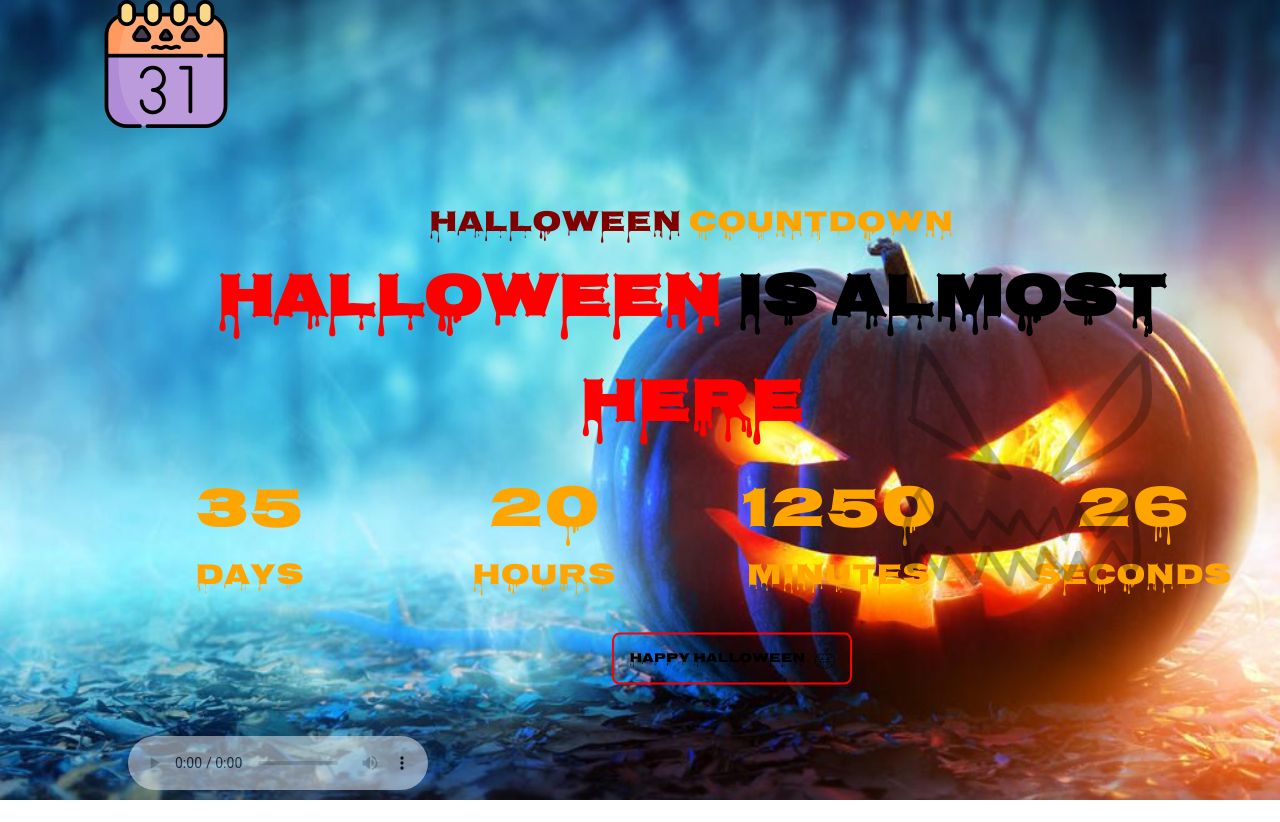
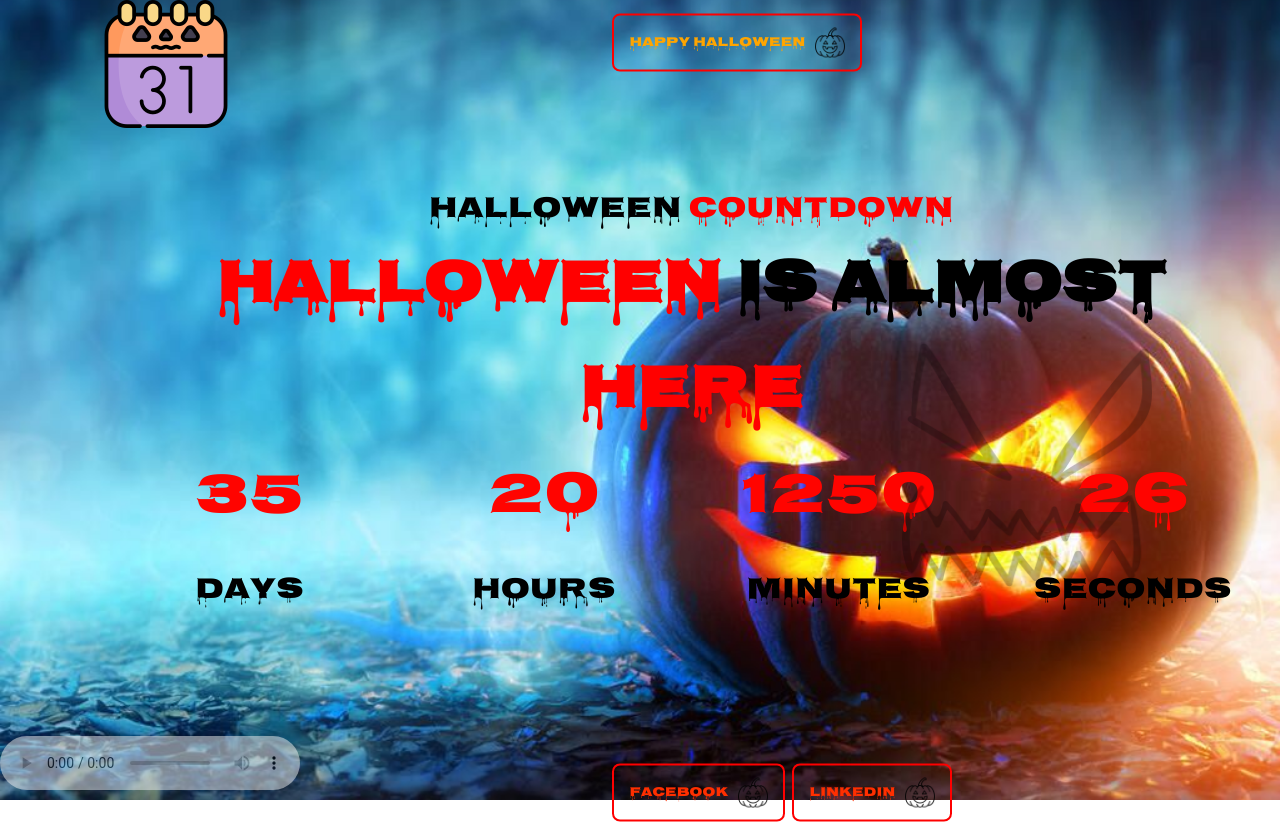
Before and after one commit to DevCodeX1/Halloween-countdown, a plain HTML site: page index.html in a window 1280 px wide. Before the commit the page ends 800 px from the top, so only its background shows below. Drawn offline with Linux system fonts and the light colour scheme.

Commit message:
added 2 more buttons!

```diff
--- a/index.html
+++ b/index.html
@@ -35,11 +35,13 @@
                 <p id="seconds">00</p>
                 <span>Seconds</span>
             </div>
+          </div>
+          <a href="https://www.facebook.com/DavidH25/"><button id="button1" type="button">Facebook <img src="images/pumpkin.png"alt="pumpkin"></button></a>
+          <a href="https://www.linkedin.com/in/david-hawley-5936a817a/"><button id="button2" type="button">LinkedIn <img src="images/pumpkin.png"alt="pumpkin"></button></a>
+          <a href="https://github.com/DevCodeX1"><button type="button">Happy Halloween <img src="images/pumpkin.png" alt="pumpkin"></button></a>
+        </div>
 
-          </div>
-          <button type="button">Happy Halloween <img src="images/pumpkin.png" alt="pumpkin"></button>
 
-        </div>
         <img src="images/halloween-demon-eyes-and-mouth-outlines.png" class="demon">
 
         <div class="audio">
--- a/style.css
+++ b/style.css
@@ -35,21 +35,10 @@ h1{
     color: black;
 }
 
-.content button{
-    background: transparent;
-    border:  2px solid red;
-    border-radius: 8px;
-    padding: 12px 15px;
-    display: flex;
-    align-items: center;
-    margin-top: 30px;
-    cursor: pointer;
-    position: absolute;
-    left: 510px;
-}
+
 
 .content button img {
-    width: 20px;
+    width: 30px;
     margin-left: 10px;
 }
 
@@ -59,15 +48,16 @@ h1{
 }
 .launch-time div{
     flex-basis: 300px;
-    color: orange;
+    color: rgb(0, 0, 0);
     text-align: center;
 
 }
 .launch-time div p{
     font-size: 60px;
-    margin-bottom: -14px;
-    color: orange;
+    margin-bottom: 14px;
+    color: rgb(255, 4, 0);
     text-align: center;
+
 }
 .demon{
     width: 250px;
@@ -90,12 +80,45 @@ h1{
 .audio{
     opacity: 50%;
     position: absolute;
-    left: 10%;
+    left: 0%;
     bottom: 0;
 }
 .content p span{
-    color: maroon;
+    color: rgb(0, 0, 0);
+
 }
 .content p{
+    color: rgb(255, 0, 0);
+
+}
+
+
+#button1{
+    color: rgb(255, 47, 0);
+    position: absolute;
+    top: 550px;
+}
+#button2{
+    color: rgb(255, 47, 0);
+    position: absolute;
+    top: 550px;
+    left: 690px;
+    width: 160px;
+
+}
+
+.content button {
+    background: transparent;
+    border: 2px solid rgb(254, 0, 0);
+    border-radius: 8px;
+    padding: 12px 15px;
+    display: flex;
+    align-items: center;
+    margin-top: 30px;
+    cursor: pointer;
+    position: absolute;
+    left: 510px;
+    top: -200px;
+
     color: orange;
 }
```
